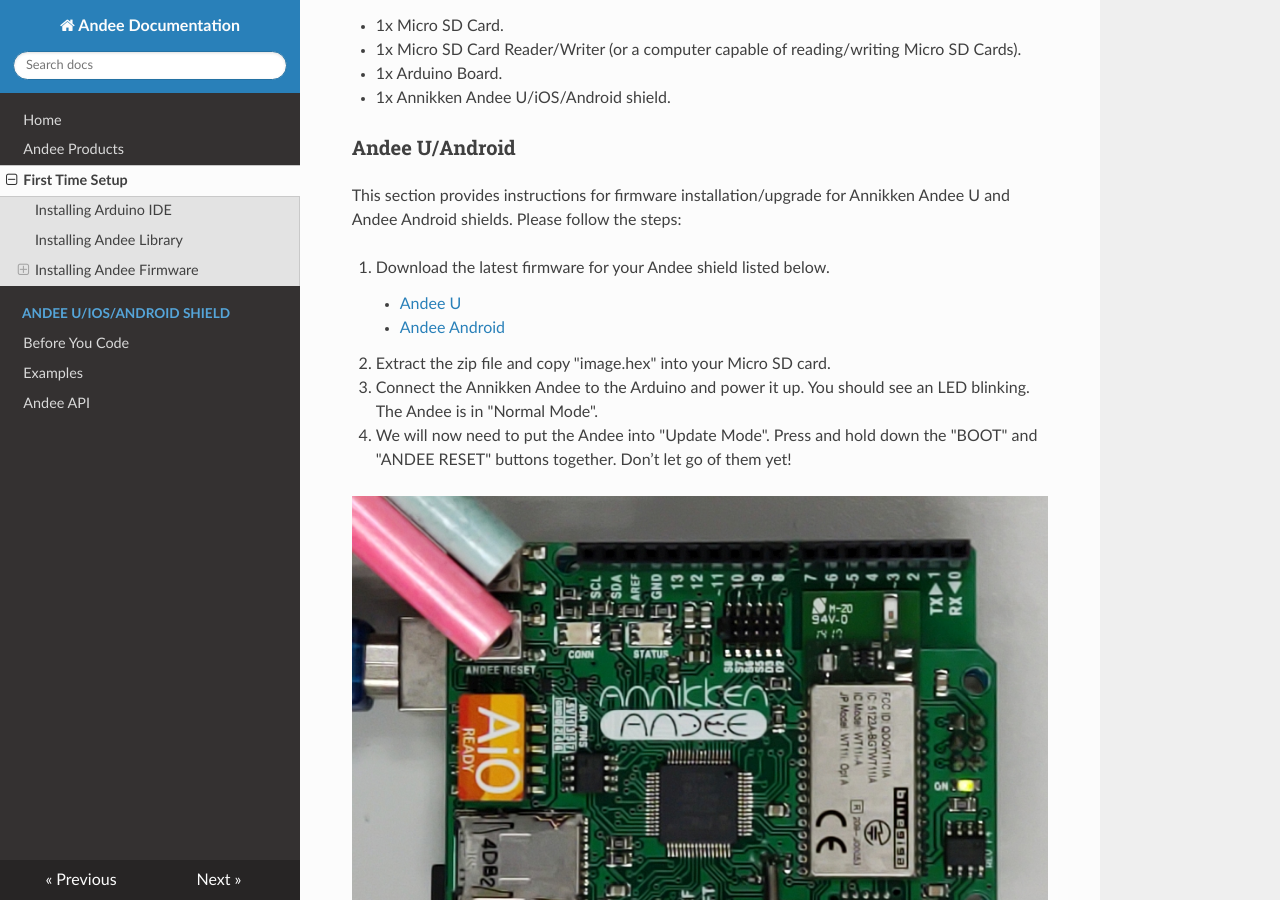
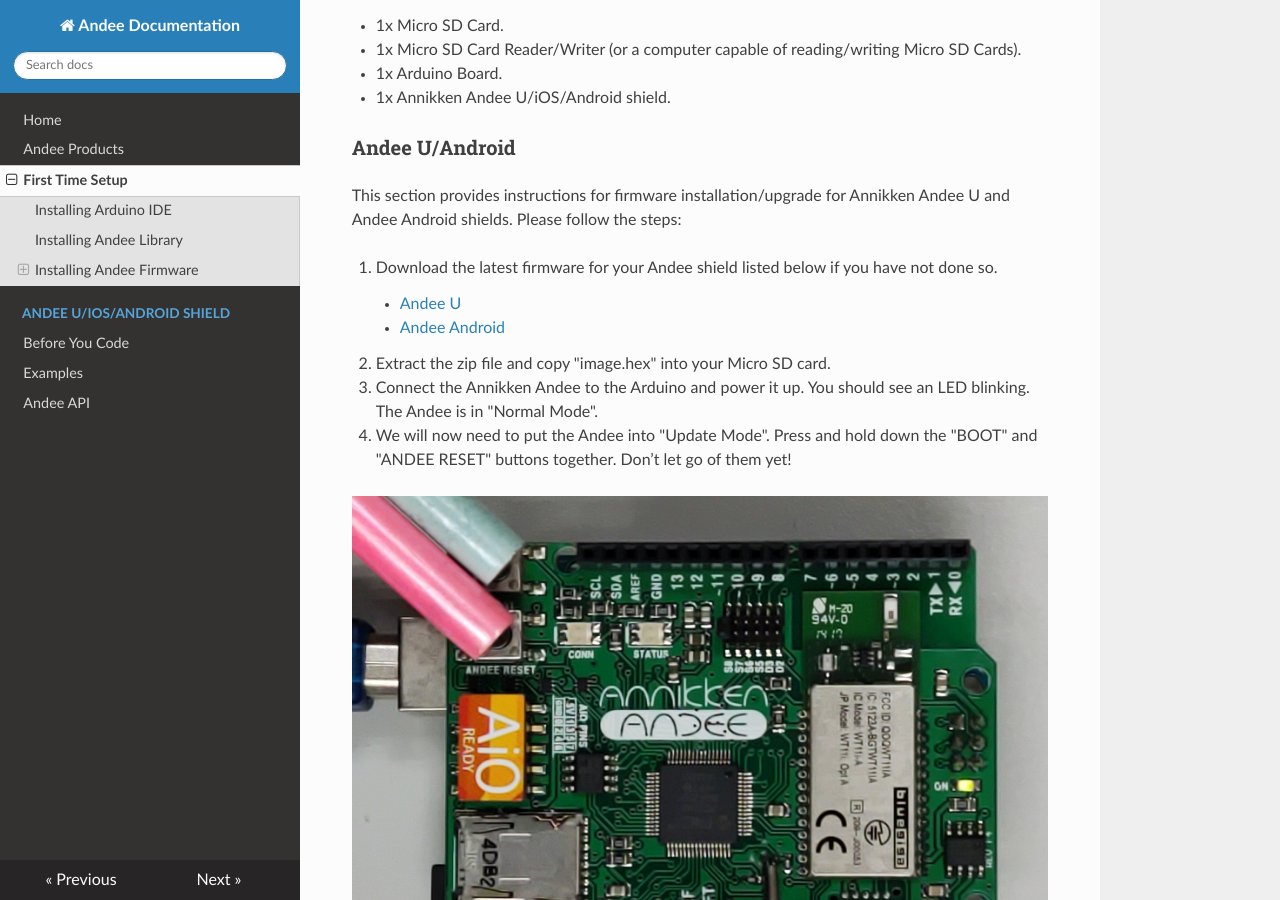
Before and after one commit to Annikken/andeedocs, an MkDocs documentation site: the page built from docs/AndeeSetup.md, in a window 1280 px wide and 900 px high, scrolled down 2674 px. Built offline with MkDocs 1.6.1, drawn with Linux system fonts in a browser that asks for light colours; nearby versions of some CDN libraries; some of the changed text lies outside the part shown.

Commit message:
changed the links for firmware download

```diff
--- a/docs/AndeeSetup.md
+++ b/docs/AndeeSetup.md
@@ -43,9 +43,9 @@
 
 This section provides instructions for firmware installation/upgrade for Annikken Andee U and Andee Android shields. Please follow the steps:
 
-1. Download the latest firmware for your Andee shield listed below.
-    * [Andee U](https://www.annikken.com/support/andee-u)
-    * [Andee Android](https://www.annikken.com/support/andee-android)
+1. Download the latest firmware for your Andee shield listed below if you have not done so.
+    * [Andee U](https://github.com/Annikken/annikken.github.io/raw/main/AndeeU%26iOS3.1.0.zip)
+    * [Andee Android](https://github.com/Annikken/annikken.github.io/raw/main/Android3.1.0.zip)
 
 2. Extract the zip file and copy "image.hex" into your Micro SD card.
 
@@ -81,7 +81,7 @@
 
 This section provides instructions for firmware installation/upgrade for Annikken Andee iOS shields. Please follow the steps:
 
-1. Download the latest firmware for Andee iOS [here](https://www.annikken.com/support/andee-ios).
+1. Download the latest firmware for Andee iOS [here](https://github.com/Annikken/annikken.github.io/raw/main/AndeeU%26iOS3.1.0.zip) if you have not done so.
 
 2. Extract the zip file and copy "image.hex" into your Micro SD card.
 
```
